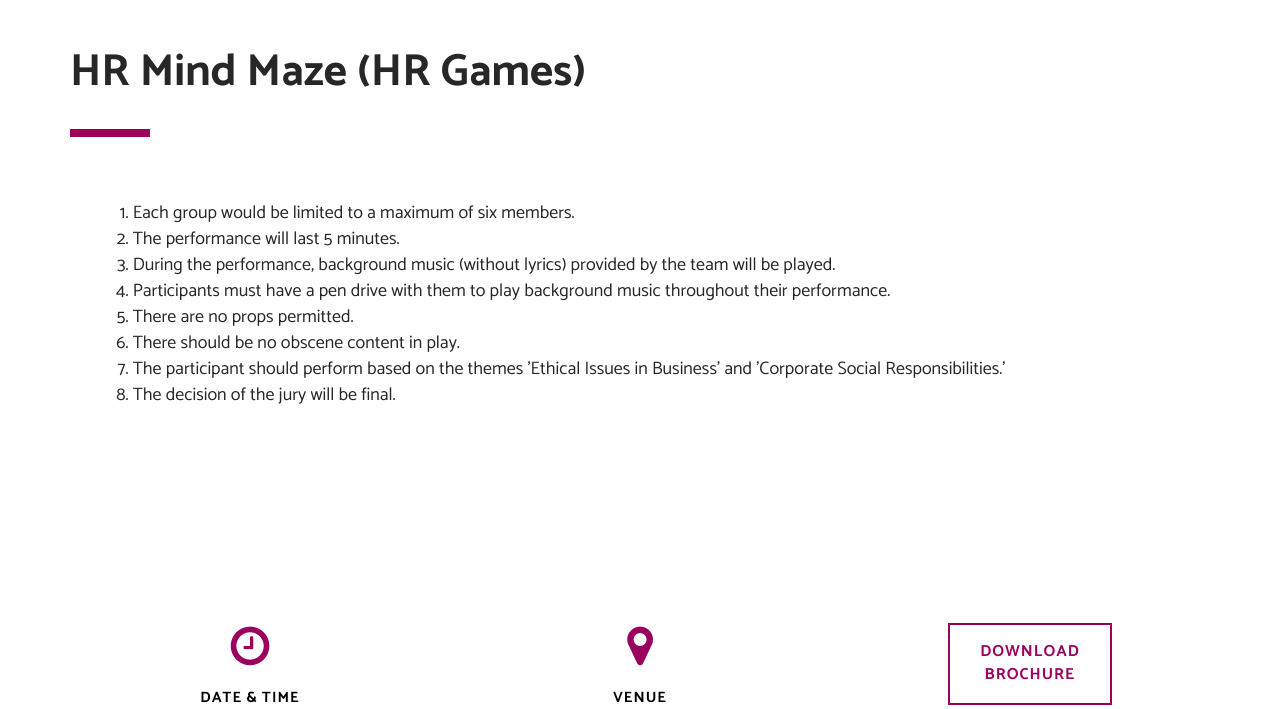
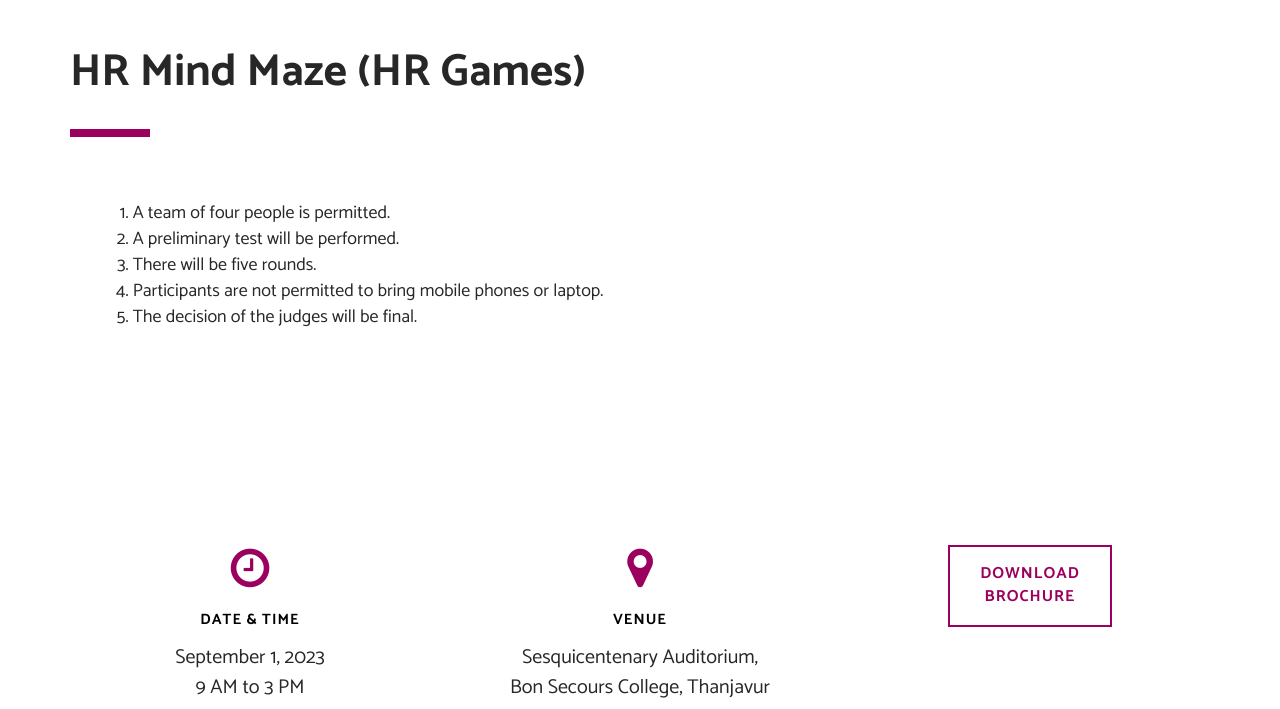
Before and after one commit to catfrd/man-project, a Flask app: page /events/hr_mind_maze in a window 1280 px wide. Shown: the part 110-819 px from the top of the page. Run offline with Flask 3, Linux system fonts and the light colour scheme; some libraries are stand-ins or nearby versions.

Commit message:
final commit

```diff
--- a/app.py
+++ b/app.py
@@ -228,10 +228,8 @@ def final_registration():
                 team_member2=request.form.get("tm2")
                 team_member3=request.form.get("tm3")
                 team_member4=request.form.get("tm4")
-                team_member5=request.form.get("tm5")
-                team_member6=request.form.get("tm6")
                 result["en10"]=eventName
-                result["tm10"]=[team_member1,team_member2,team_member3,team_member4,team_member5,team_member6]
+                result["tm10"]=[team_member1,team_member2,team_member3,team_member4]
 
 
         print("hello hellooo", result)
--- a/templates/hr_mind_maze.html
+++ b/templates/hr_mind_maze.html
@@ -92,17 +92,12 @@
             <div class="col-md-12">
               <p class="font-family-alt margin-5-5 no-margin-bottom margin-rl sm-text-extra-large text-extra-large text-gray-dark-2">
                 <ol class="font-family-alt margin-5-5 no-margin-bottom margin-rl sm-text-extra-large text-extra-large text-gray-dark-2">
-                  <li>Each group would be limited to a maximum of six members.</li>
-                  <li>The performance will last 5 minutes.</li>
-                  <li>During the performance, background music (without lyrics) provided by the team will
-                    be played.</li>
-                  <li>Participants must have a pen drive with them to play background music throughout
-                    their performance.</li>
-                  <li>There are no props permitted.</li>
-                  <li>There should be no obscene content in play.</li>
-                  <li>The participant should perform based on the themes 'Ethical Issues in Business' and
-                    'Corporate Social Responsibilities.'</li>
-                  <li>The decision of the jury will be final.</li>
+                  <li>A team of four people is permitted. </li>
+                  <li>A preliminary test will be performed. </li>
+                  <li>There will be five rounds.  </li>
+                  <li>Participants are not permitted to bring mobile phones or laptop.</li>
+                  <li>The decision of the judges will be final.</li>
+
                 </ol>
               </p>
             </div>
```
